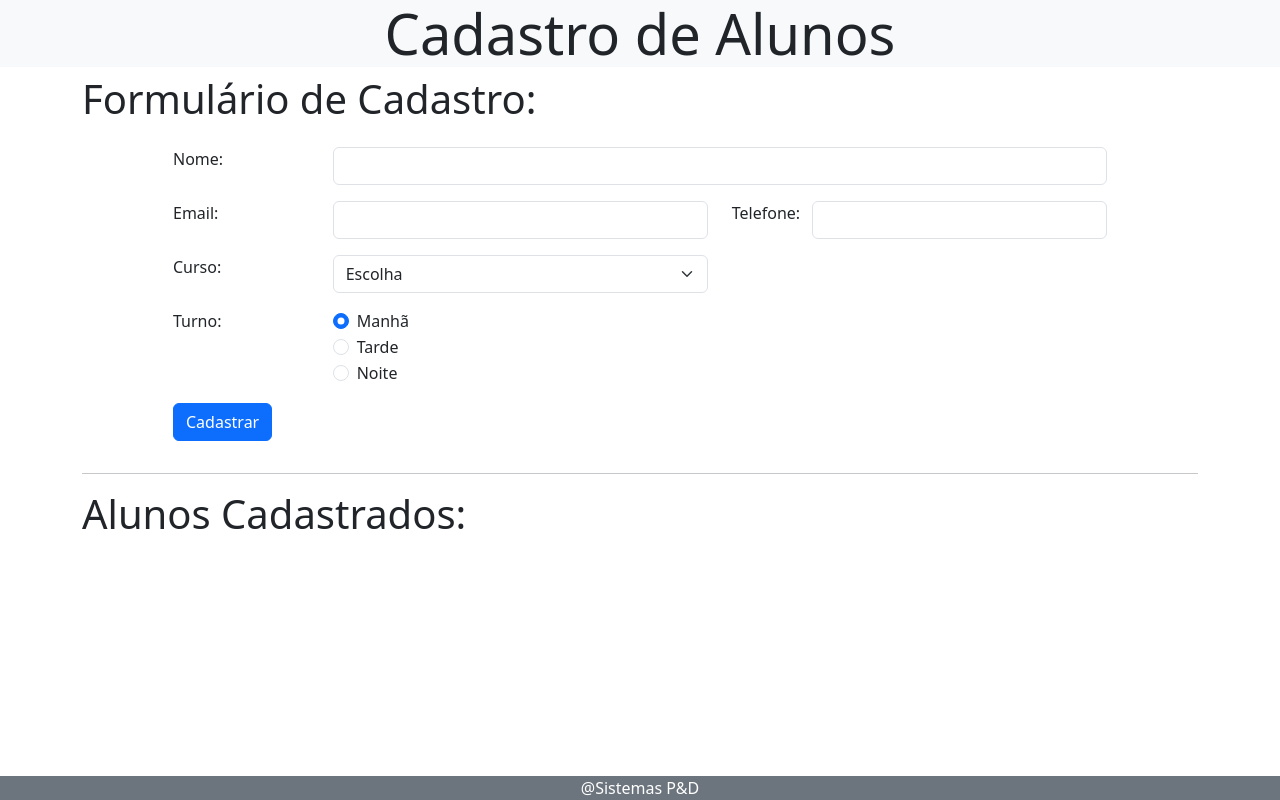
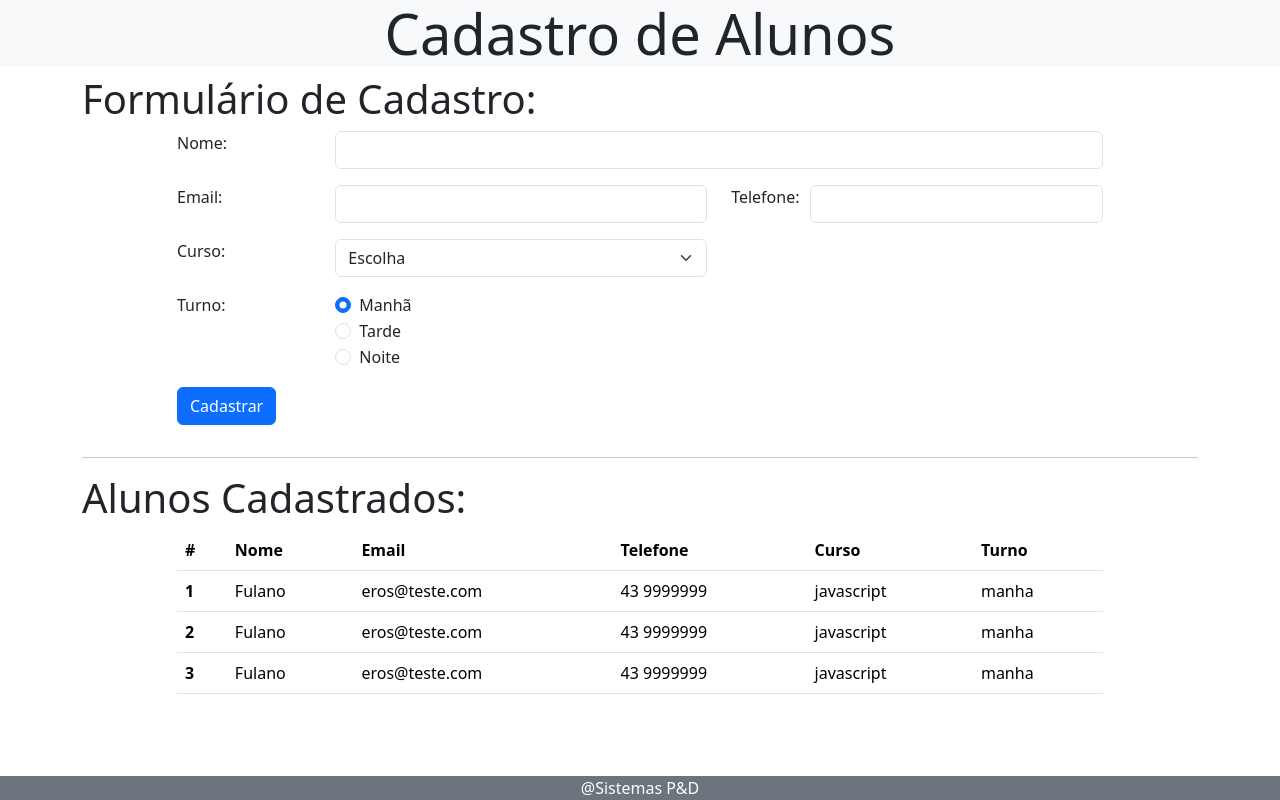
Before and after one commit to erossecundus/BootCampDevJr_m2c2-Projeto_CadAlunos, a plain HTML site: page index.html in a window 1280 px wide. Drawn offline with nearby package versions, Linux system fonts and the light colour scheme.

Commit message:
closes #3 - Tabela

```diff
--- a/index.html
+++ b/index.html
@@ -23,7 +23,7 @@
       </div>
 
       <div class="row">
-        <div class="col-md-10 offset-md-1  g-3">
+        <div class="col-md-10 offset-md-1">
           <form>
             <div class="row mb-3">
               <div class="col-2">
@@ -101,11 +101,6 @@
           </form>
         </div>
       </div>
-
-
-
-
-
     </section>
 
     <hr>
@@ -114,6 +109,51 @@
       <div class="row">
         <div class="col">
           <h1 class="display-6">Alunos Cadastrados:</h1>
+        </div>
+      </div>
+
+
+      <div class="row">
+        <div class="col col-md-10 offset-md-1">
+          <table class="table">
+            <thead>
+              <tr>
+                <th scope="col">#</th>
+                <th scope="col">Nome</th>
+                <th scope="col">Email</th>
+                <th scope="col">Telefone</th>
+                <th scope="col">Curso</th>
+                <th scope="col">Turno</th>
+              </tr>
+            </thead>
+
+            <tbody>
+              <tr>
+                <th scope="row">1</th>
+                <td>Fulano</td>
+                <td>eros@teste.com</td>
+                <td>43 9999999</td>
+                <td>javascript</td>
+                <td>manha</td>
+              </tr>
+              <tr>
+                <th scope="row">2</th>
+                <td>Fulano</td>
+                <td>eros@teste.com</td>
+                <td>43 9999999</td>
+                <td>javascript</td>
+                <td>manha</td>
+              </tr>
+              <tr>
+                <th scope="row">3</th>
+                <td>Fulano</td>
+                <td>eros@teste.com</td>
+                <td>43 9999999</td>
+                <td>javascript</td>
+                <td>manha</td>
+              </tr>
+            </tbody>
+          </table>
         </div>
       </div>
     </section>
```
